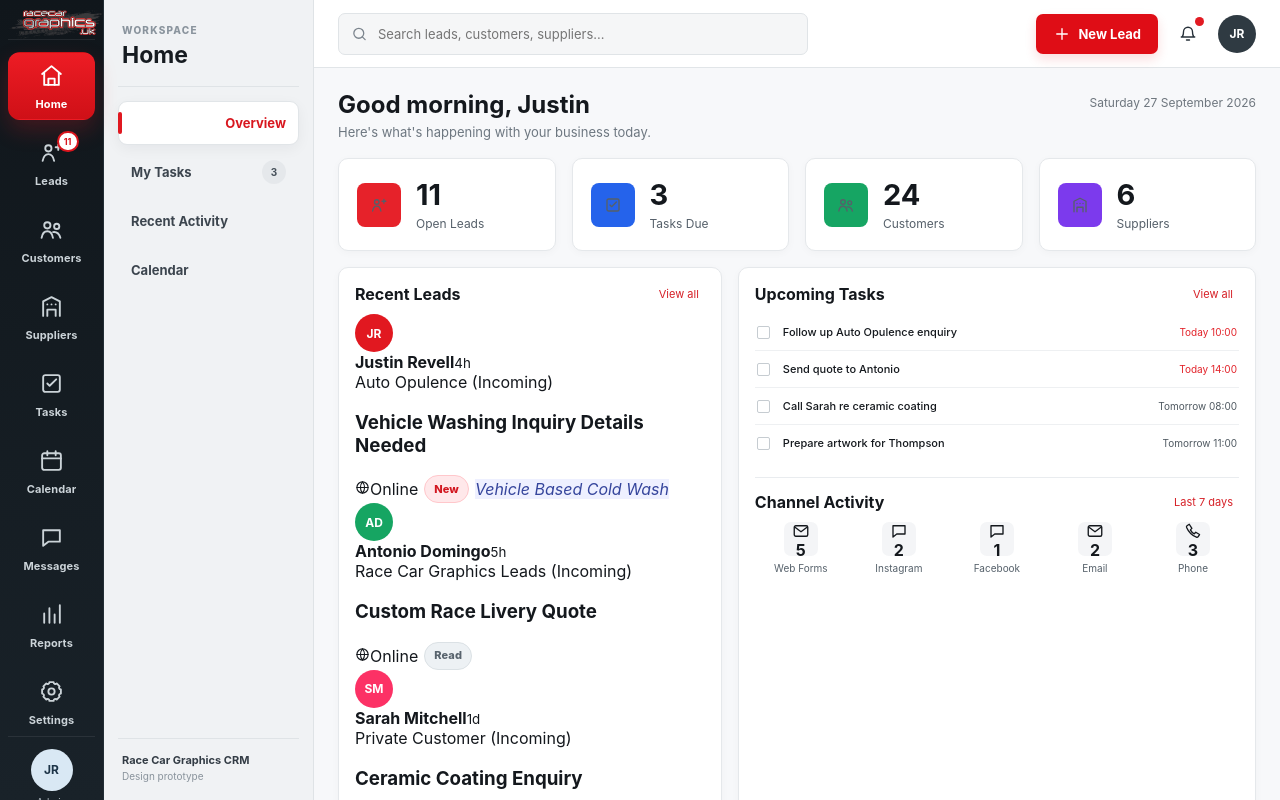
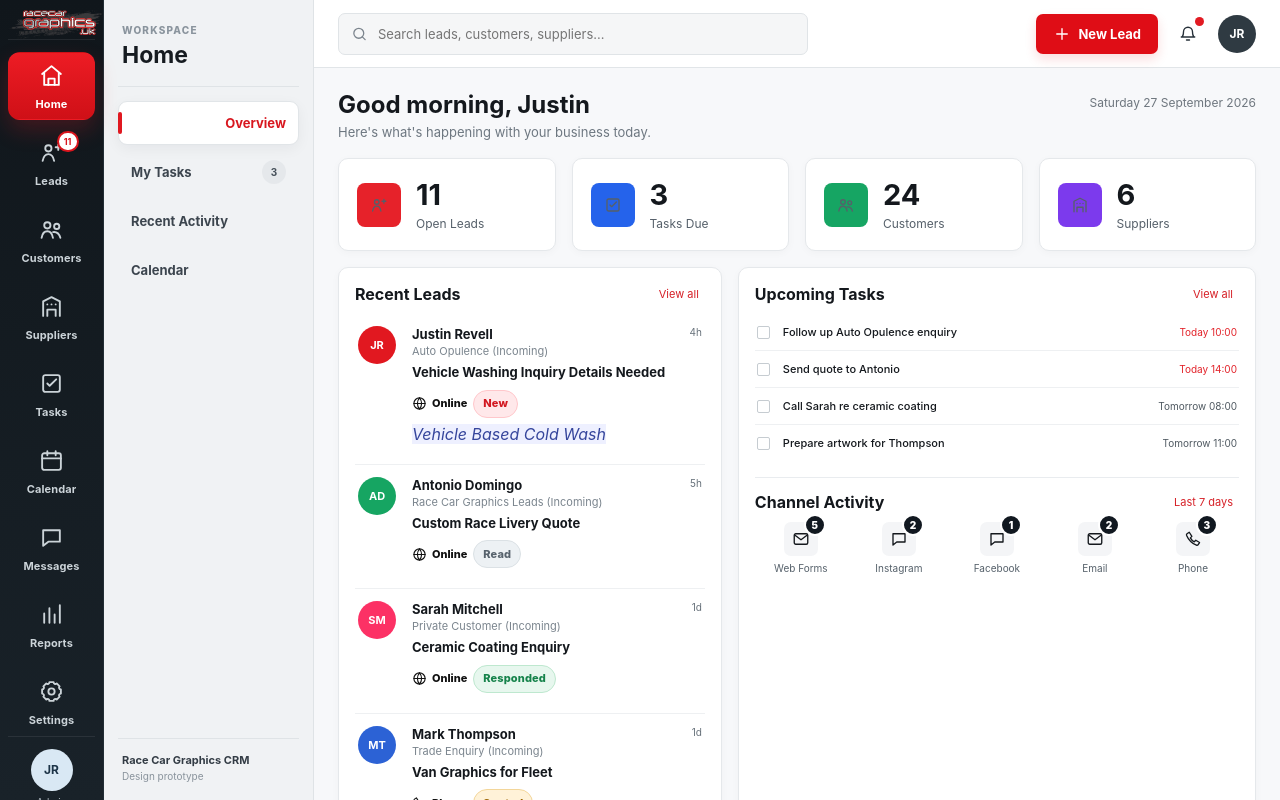
Before and after one commit to broadlanddigital2/rcg-crm-ui-prototype, a Next.js app: page /dashboard in a window 1280 px wide. Shown: the top 800 px of the page. Built offline with nearby package versions, Linux system fonts and the light colour scheme.

Commit message:
Style dashboard lead metadata and channel counts

```diff
--- a/app/globals.css
+++ b/app/globals.css
@@ -275,3 +275,65 @@
 @media(min-width:761px){
   .channelBadge,.statusBadge{min-height:28px;padding:5px 9px;font-size:11px}
 }
+
+
+/* ===== Dashboard lead parity + monochrome contact route ===== */
+.contactRoute{
+  display:inline-flex;
+  align-items:center;
+  gap:5px;
+  color:#111;
+  font-size:10px;
+  font-weight:800;
+  line-height:1;
+  white-space:nowrap;
+}
+.contactRoute svg{stroke:#111;flex:0 0 auto}
+.contactRoute>span{color:#111}
+.dashboardLeadList{display:grid;gap:8px}
+.dashboardLeadCard{
+  display:grid;
+  grid-template-columns:38px minmax(0,1fr);
+  gap:11px;
+  align-items:start;
+  border-top:1px solid #eef0f2;
+  padding:10px 2px;
+}
+.dashboardLeadCard:first-child{border-top:0}
+.dashboardLeadBody{min-width:0}
+.dashboardLeadTop{display:flex;justify-content:space-between;gap:10px;align-items:flex-start}
+.dashboardLeadTop strong{font-size:12px}
+.dashboardLeadTop small{font-size:10px;color:#68727b}
+.dashboardLeadBusiness{display:block;font-size:10px;color:#7b858e;margin-top:2px}
+.dashboardLeadBody h3{font-size:12px;line-height:1.35;margin:6px 0 8px}
+.dashboardLeadCard .avatar{width:34px;height:34px;font-size:10px}
+
+/* Channel activity counts */
+.channelItem{position:relative}
+.channelIcon{position:relative!important}
+.channelIcon b{
+  position:absolute;
+  right:-8px;
+  top:-8px;
+  min-width:20px;
+  height:20px;
+  padding:0 5px;
+  border-radius:999px;
+  background:#111820;
+  color:#fff;
+  display:grid;
+  place-items:center;
+  font-size:9px;
+  font-weight:900;
+  border:2px solid #fff;
+}
+@media(min-width:761px){
+  .contactRoute{font-size:11px}
+  .dashboardLeadCard{grid-template-columns:42px minmax(0,1fr);gap:12px;padding:12px 3px}
+  .dashboardLeadCard .avatar{width:38px;height:38px;font-size:11px}
+  .dashboardLeadTop strong{font-size:13px}
+  .dashboardLeadTop small{font-size:10px}
+  .dashboardLeadBusiness{font-size:11px}
+  .dashboardLeadBody h3{font-size:13px}
+  .channelIcon b{min-width:22px;height:22px;font-size:10px}
+}
```
